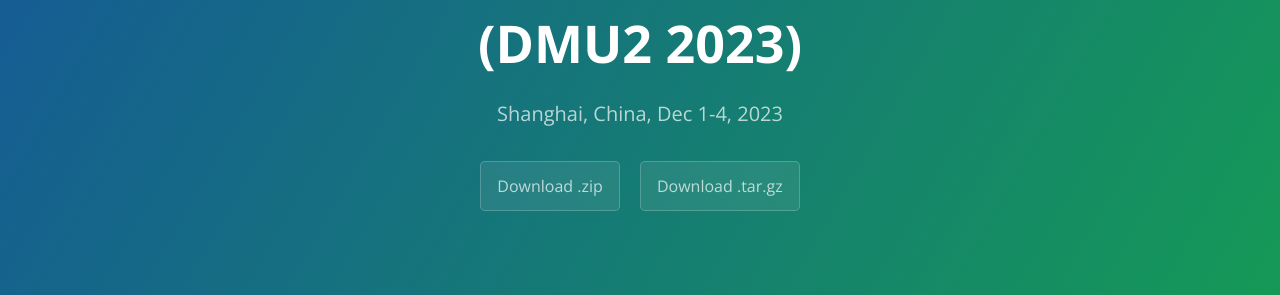
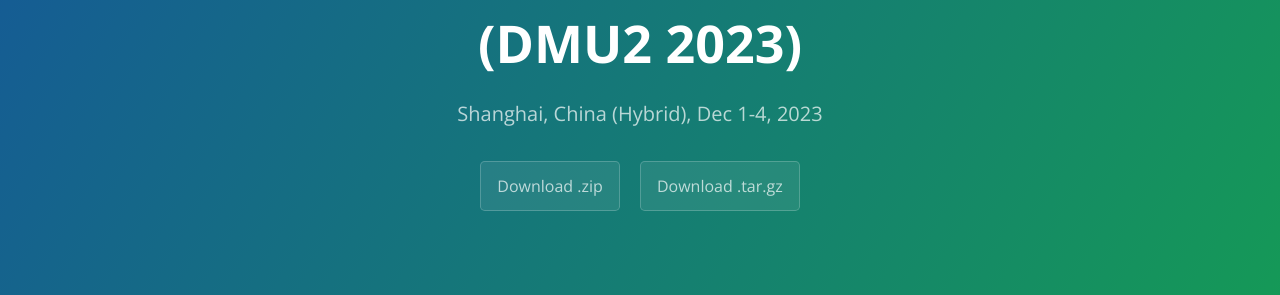
Before and after one commit to dmu2/dmu2.github.io, a Jekyll site: the page built from index.md, in a window 1280 px wide and 900 px high. Shown: the part 232-527 px from the top of the window. Built offline with Jekyll 4.4.1, drawn with Linux system fonts in a browser that asks for light colours; our own code applies the rules of GitHub Pages for plain Markdown files.

Commit message:
Update _config.yml

```diff
--- a/_config.yml
+++ b/_config.yml
@@ -1,5 +1,5 @@
 title: International Workshop of Data Mining for User Understanding
-description: Shanghai, China, Dec 1-4, 2023
+description: Shanghai, China (Hybrid), Dec 1-4, 2023
 show_downloads: true
 google_analytics:
 theme: jekyll-theme-cayman
```
